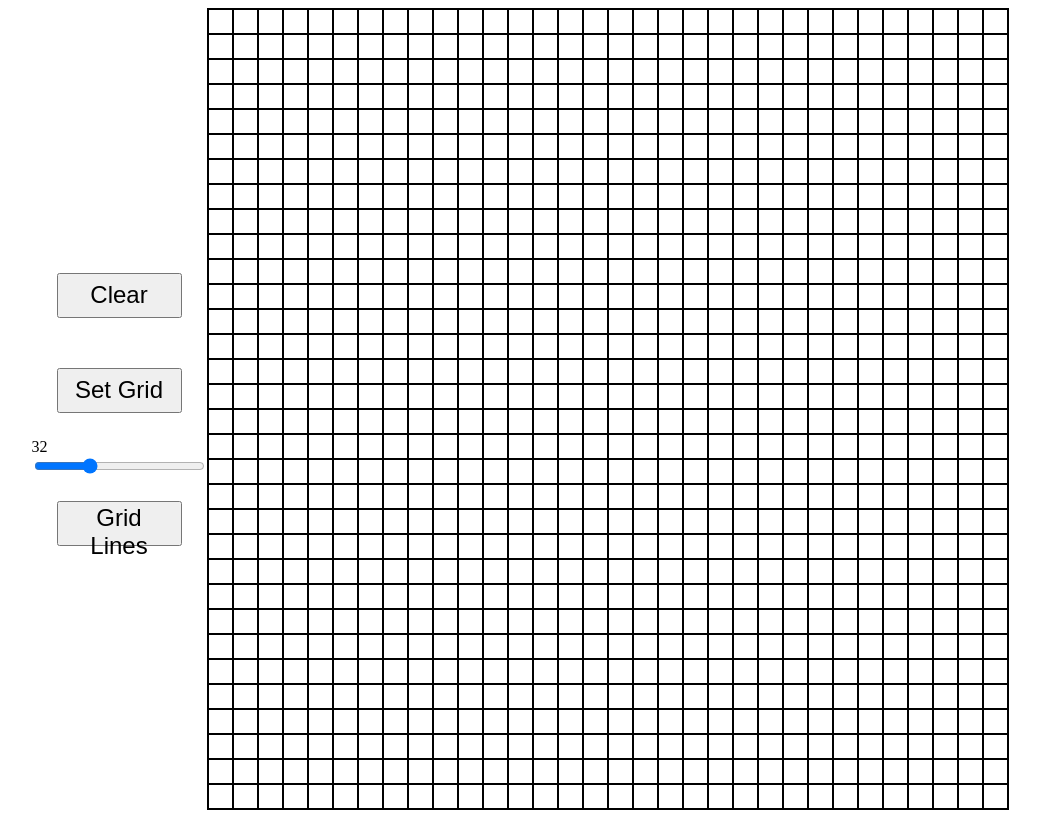
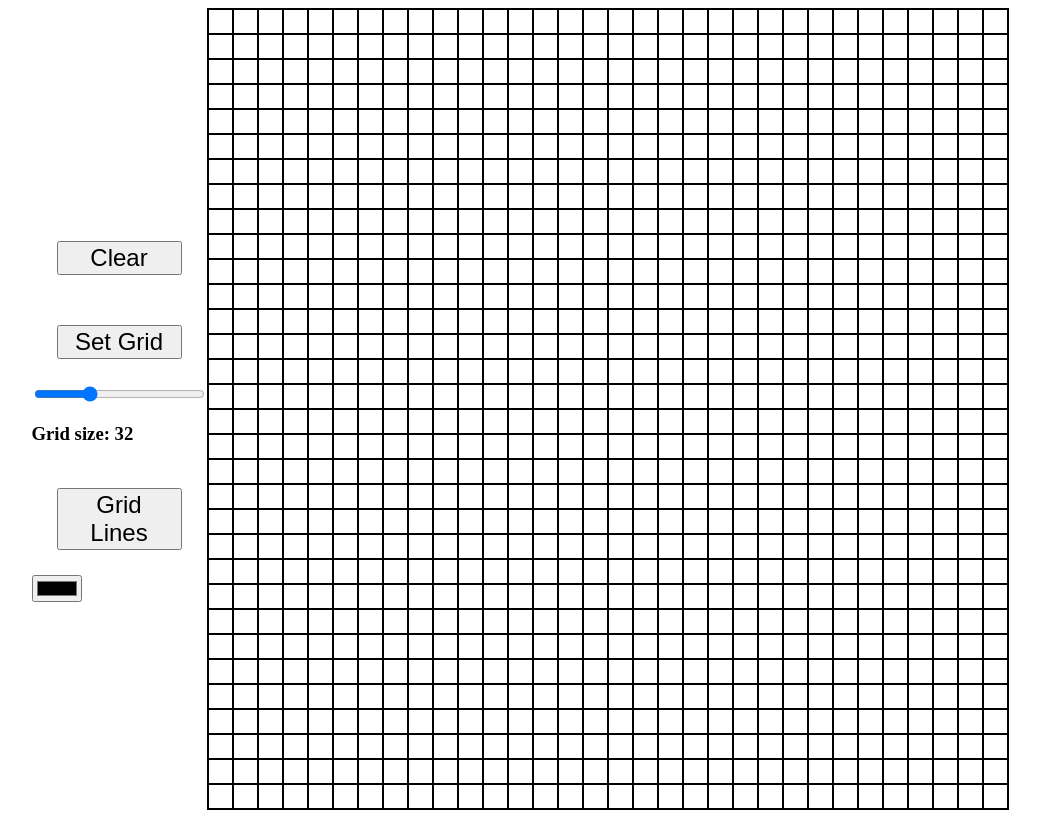
Before and after one commit to blevinspercussion/etch-a-sketch, a plain HTML site: page index.html in a window 1280 px wide. Shown: the whole page, without its empty margins (120-1160 px from the left). Drawn offline with Linux system fonts and the light colour scheme.

Commit message:
fixed grid size slider

```diff
--- a/index.html
+++ b/index.html
@@ -8,16 +8,17 @@
     <title>Etch-a-Sketch</title>
 </head>
 <body>
-    <div class="btn-container">
-        <button class="btn-clear">Clear</button>
-        <button class="btn-size">Set Grid</button>
-        <label for="slider" class="slider-value">32</label>
-        <input type="range", min="1", max="100", value="32", class="slider">
-        <button class="btn-grid-toggle">Grid Lines</button>
-    </div>
-    <!-- <div class="container" id="grid"> -->
+    <div class="main-area">
 
-
+        <div class="btn-container">
+            <button class="btn-clear">Clear</button>
+            <button class="btn-size">Set Grid</button>
+            <input type="range" min="1" max="100" value="32" class="slider" id="grid-size-slider" name="gridsize">
+            <h3 class="grid-size-output">Grid size: 32</h3>
+            <button class="btn-grid-toggle">Grid Lines</button>
+            <input type="color" class="color-picker">
+        </div>
+        <!-- <div class="container" id="grid"> -->
 
     </div>
 
--- a/script.js
+++ b/script.js
@@ -3,8 +3,10 @@ const clearButton = document.querySelector('.btn-clear');
 const sizeButton = document.querySelector('.btn-size');
 const gridButton = document.querySelector('.btn-grid-toggle');
 const slider = document.querySelector('.slider');
+const colorPicker = document.querySelector('.color-picker');
 
 const sliderValue = document.querySelector('.slider-value');
+
 
 let gridSize = 32;
 
@@ -13,6 +15,7 @@ let gridSize = 32;
 // Draw the grid
 
 function drawSquares(gridSize) {
+
     if (document.getElementById('grid') != null) {
         document.getElementById('grid').remove();
     }
@@ -24,7 +27,6 @@ function drawSquares(gridSize) {
     document.getElementById('grid').style.gridTemplateRows = `repeat(${gridSize}, 1fr)`;
     // cells = document.querySelectorAll('cell');
     // cells.forEach(cell => {cell.remove();});
-
     for (i = 0; i < gridSize * gridSize; i++) {
         let newDiv = document.createElement('div');
         newDiv.classList.add('cell');
@@ -36,8 +38,11 @@ function drawSquares(gridSize) {
 
 // Add event listeners
 
-slider.addEventListener('drag', () => {
-
+slider.addEventListener('input', () => {
+    gridSize = slider.value;
+    document.querySelector('.grid-size-output').textContent = `Grid size: ${gridSize}`;
+    drawSquares(gridSize);
+    addCellListeners();
 });
 
 function addCellListeners() {
--- a/styles.css
+++ b/styles.css
@@ -1,3 +1,8 @@
+.main-area {
+    display: flex;
+    flex-direction: column;
+}
+
 body {
     display: flex;
     flex-direction: row;
@@ -38,7 +43,7 @@ body {
 }
 
 button {
-    height: 45px;
+    height: fit-content;
     width: 125px;
     margin: 25px;
     font-size: x-large;
```
